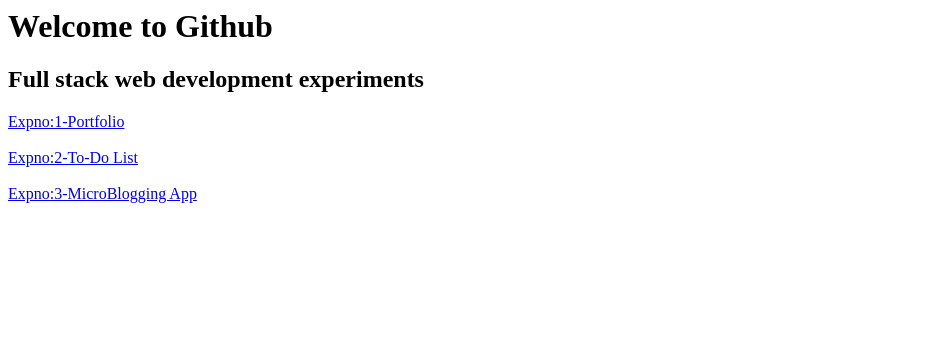
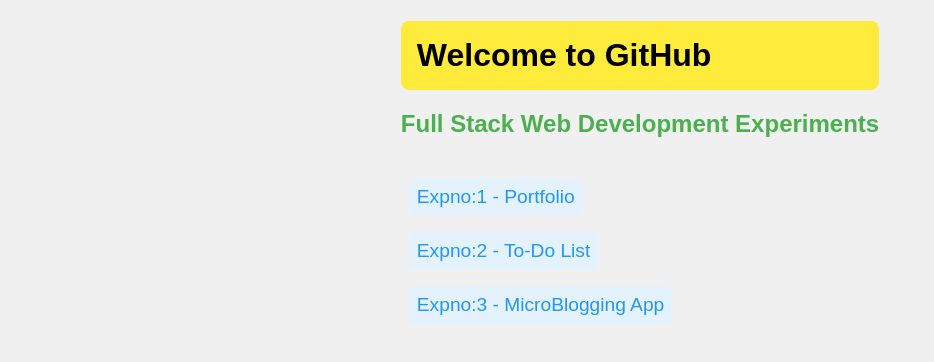
Before and after one commit to Hariharan-2005/Full-Stack-Lab, a plain HTML site: page index.html in a window 1280 px wide. Shown: the whole page, without its empty margins (0-934 px from the left). Drawn offline with Linux system fonts and the light colour scheme.

Commit message:
Update index.html

```diff
--- a/index.html
+++ b/index.html
@@ -1,9 +1,55 @@
-<html>
-  <body>
-    <h1 bg colour="yellow">Welcome to Github</h3>
-    <h2>Full stack web development experiments</h2>
-    <a href="portfolio.html">Expno:1-Portfolio</a><br><br>
-    <a href="todo.html">Expno:2-To-Do List</a><br><br>
-    <a href="microblogging.html">Expno:3-MicroBlogging App</a>
-  </body>
+<!DOCTYPE html>
+<html lang="en">
+<head>
+    <meta charset="UTF-8">
+    <meta name="viewport" content="width=device-width, initial-scale=1.0">
+    <title>Welcome to GitHub</title>
+    <style>
+        body {
+            font-family: Arial, sans-serif;
+            background-color: #f0f0f0;
+            text-align: center; /* Center-align all text and links */
+            color: #333;
+            margin: 0;
+            padding: 0;
+        }
+        h1 {
+            background-color: #ffeb3b; /* Yellow background */
+            color: #000; /* Black text */
+            padding: 1rem;
+            margin-bottom: 1rem;
+            border-radius: 8px; /* Rounded corners */
+        }
+        h2 {
+            color: #4caf50; /* Green color for the subheading */
+            margin-bottom: 2rem;
+        }
+        a {
+            text-decoration: none;
+            color: #2196f3; /* Blue color for links */
+            font-size: 1.2rem;
+            display: inline-block;
+            padding: 0.5rem;
+            margin: 0.5rem;
+            border-radius: 5px; /* Rounded corners */
+            background-color: #e3f2fd; /* Light blue background */
+        }
+        a:hover {
+            background-color: #bbdefb; /* Slightly darker blue on hover */
+        }
+        .container {
+            display: inline-block;
+            text-align: left; /* Left-align content within the container */
+        }
+    </style>
+</head>
+<body>
+    <div class="container">
+        <h1>Welcome to GitHub</h1>
+        <h2>Full Stack Web Development Experiments</h2>
+        <a href="portfolio.html">Expno:1 - Portfolio</a><br>
+        <a href="todo.html">Expno:2 - To-Do List</a><br>
+        <a href="microblogging.html">Expno:3 - MicroBlogging App</a>
+    </div>
+</body>
 </html>
```
